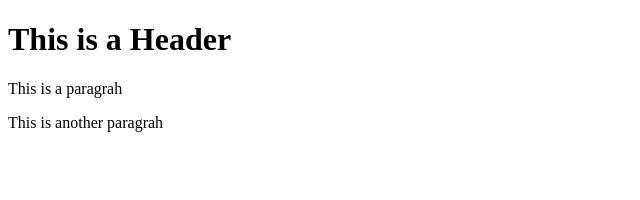
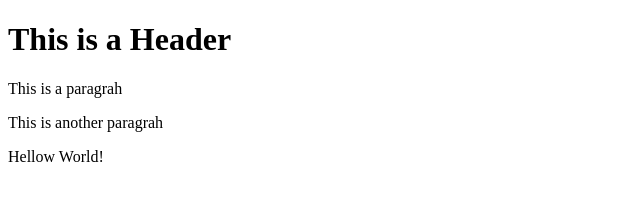
Before and after one commit to jessicjames/git-test, a website: page index.html in a window 1280 px wide. Shown: the whole page, without its empty margins (0-640 px from the left). Drawn offline with Linux system fonts and the light colour scheme.

Commit message:
Using NPM

```diff
--- a/index.html
+++ b/index.html
@@ -4,5 +4,6 @@
         <h1>This is a Header</h1>
         <p>This is a paragrah</p>
         <p>This is another paragrah</p>
+        <p>Hellow World!</p>
     </body>
 </html>
```
Also changed, not shown: package.json (added, +19 -0 lines), 2 other files.
